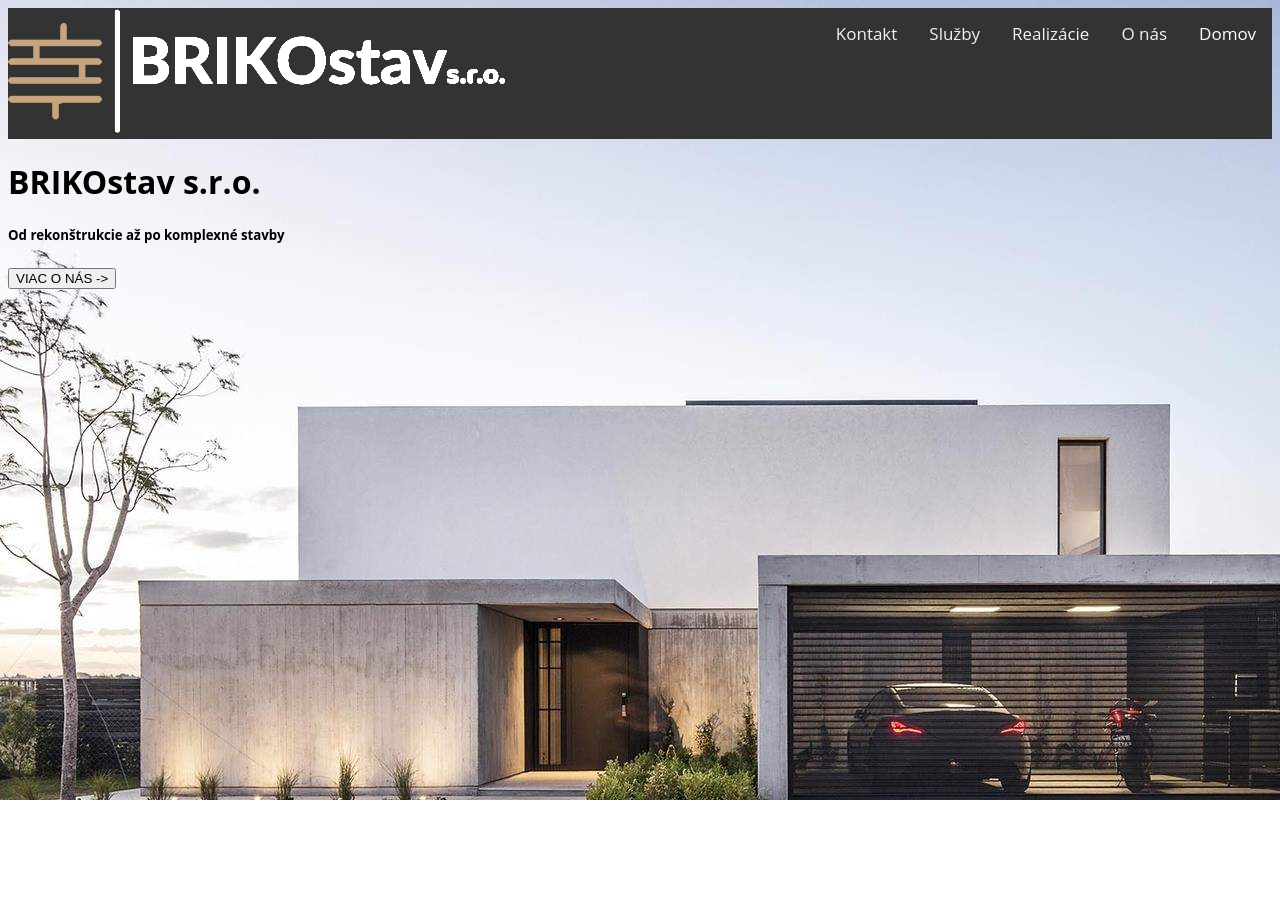
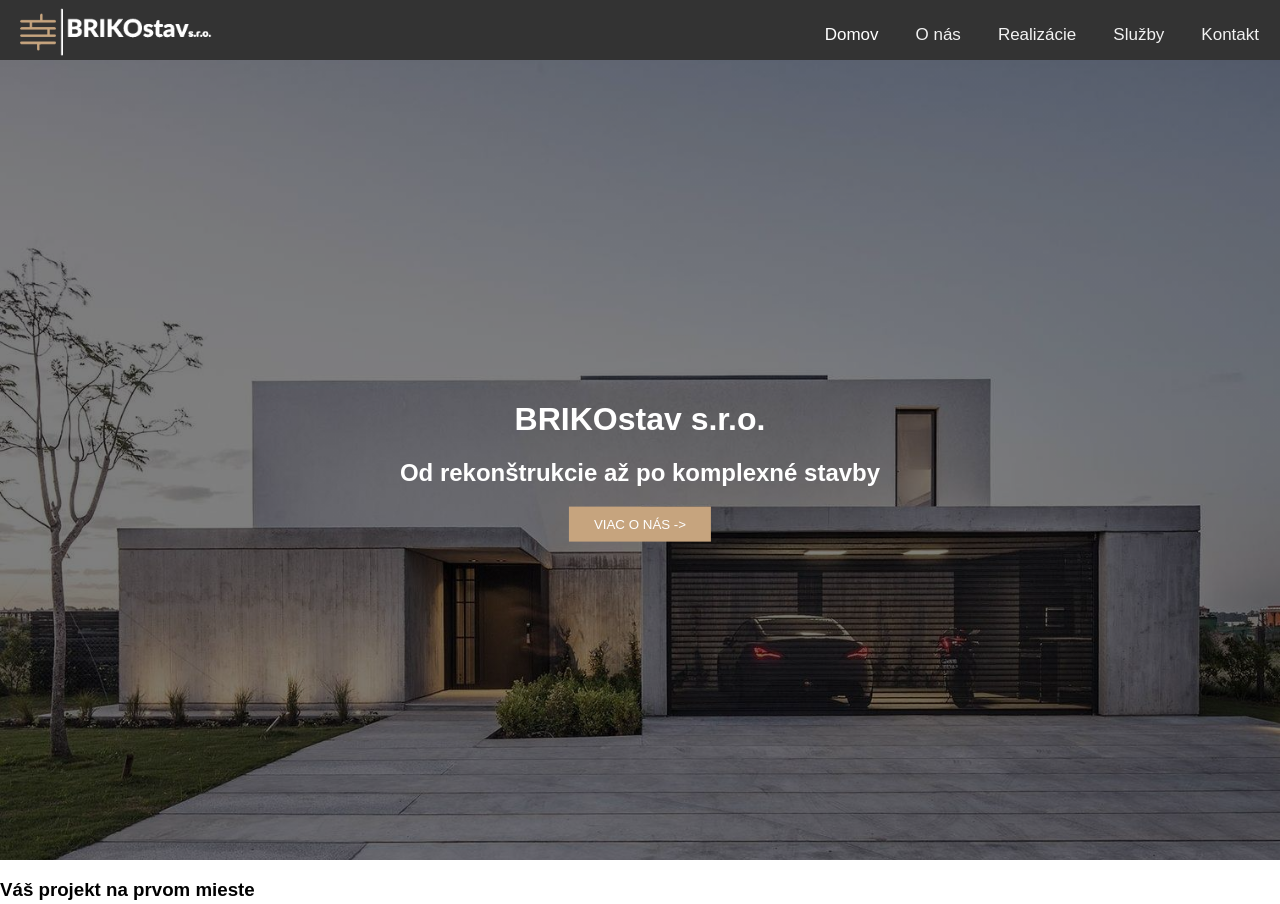
Before and after one commit to Kristina0411/fakestav, a plain HTML site: page index.html in a window 1280 px wide. Shown: the top 904 px of the page. Before the commit the page ends 800 px from the top, so only its background shows below. Drawn offline with Linux system fonts and the light colour scheme.

Commit message:
working on page one

```diff
--- a/css/style.css
+++ b/css/style.css
@@ -1,7 +1,4 @@
-body{
 
-    background-image: url(../gallery/we.jpg);
-}
 
 ul{list-style-type: none;
   margin: 0;
@@ -20,6 +17,8 @@ ul{list-style-type: none;
     padding: 14px 16px;
     text-decoration: none;
     font-size: 17px;
+    margin-right: 5px;
+    margin-top: 11px;
   }
 
   .topnav a:hover {
@@ -32,9 +31,19 @@ ul{list-style-type: none;
     color: white;
   }
 
-  body {
-    font-family: 'Open Sans', sans-serif;
+  body, html {
+    height: 100%;
+    margin: 0;
+    font-family: Arial, Helvetica, sans-serif;
+  }
+
+  img{
+    width: 15%;
+    margin-left: 20px;
+    margin-top: 8px;
+  }
+
+p {
+
+    text-align: center;
 }
-p{
-    font-family: 'Open Sans', sans-serif;
-}
--- a/index.html
+++ b/index.html
@@ -6,30 +6,75 @@
     <meta name="viewport" content="width=device-width, initial-scale=1.0">
     <title>fakestav</title>
     <link rel="stylesheet" href="./css/style.css">
+
+
+    <style>
+
+        .hero-image {
+          background-image: linear-gradient(rgba(0, 0, 0, 0.5), rgba(0, 0, 0, 0.5)), url("./gallery/we.jpg");
+          height: 100%;
+          background-position: center;
+          background-repeat: no-repeat;
+          background-size: cover;
+          position: relative;
+        }
+
+        .hero-text {
+          text-align: center;
+          position: absolute;
+          top: 50%;
+          left: 50%;
+          transform: translate(-50%, -50%);
+          color:white;
+        }
+
+        .hero-text button {
+          border: none;
+          outline: 0;
+          display: inline-block;
+          padding: 10px 25px;
+          color: white;
+          background-color: #C6A47E;
+          text-align: center;
+          cursor: pointer;
+        }
+
+        .hero-text button:hover {
+          background-color: #555;
+          color: white;
+        }
+
+
+
+        </style>
 </head>
 <body>
 
     <div class="topnav">
         <img src="./gallery/logo.png" alt="">
+        <a href="Kontakt">Kontakt</a>
+        <a href="#Služby">Služby</a>
+        <a href="#Realizácie">Realizácie</a>
+        <a href="#O nás">O nás</a>
         <a class="active" href="#Domov">Domov</a>
-        <a href="#O nás">O nás</a>
-        <a href="#Realizácie">Realizácie</a>
-        <a href="#Služby">Služby</a>
-        <a href="Kontakt">Kontakt</a>
-      </div>
-
-      <div class="banner">
-        <div>
-          <h1>BRIKOstav s.r.o.</h1>
-          <h5>Od rekonštrukcie až po komplexné stavby</h5>
-          <button>VIAC O NÁS -></button>
-        </div>
       </div>
 
 
 
+        <div class="hero-image">
+            <div class="hero-text">
+              <h1>BRIKOstav s.r.o.</h1>
+              <h2>Od rekonštrukcie až po komplexné stavby</h2>
+              <button>VIAC O NÁS -></button>
+            </div>
+          </div>
 
 
+    <p>
+        <h3>Váš projekt na prvom mieste</h3>
+        Sme stavebná firma zameraná na komplexnú stavebnú činnosť vrátane rekonštrukcie starších rodinných domov a bytových domov. Našu prácu realizujeme od samotnej administratívy až po finálnu fázu. Naša stavebná firma pôsobí v Liptovskom Mikuláši a blízkom okolí (Poprad, Ružomberok, Dolný Kubín.)
+
+    </p>
 
 
 
```
